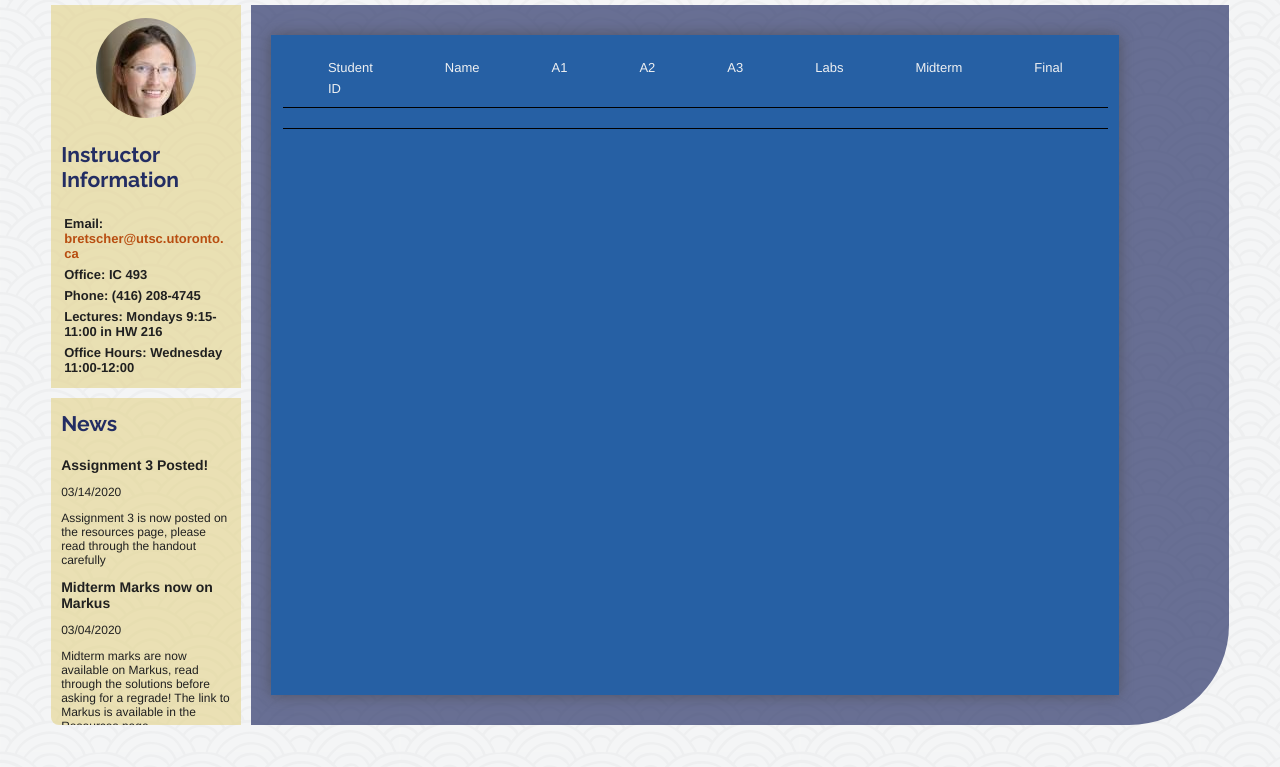
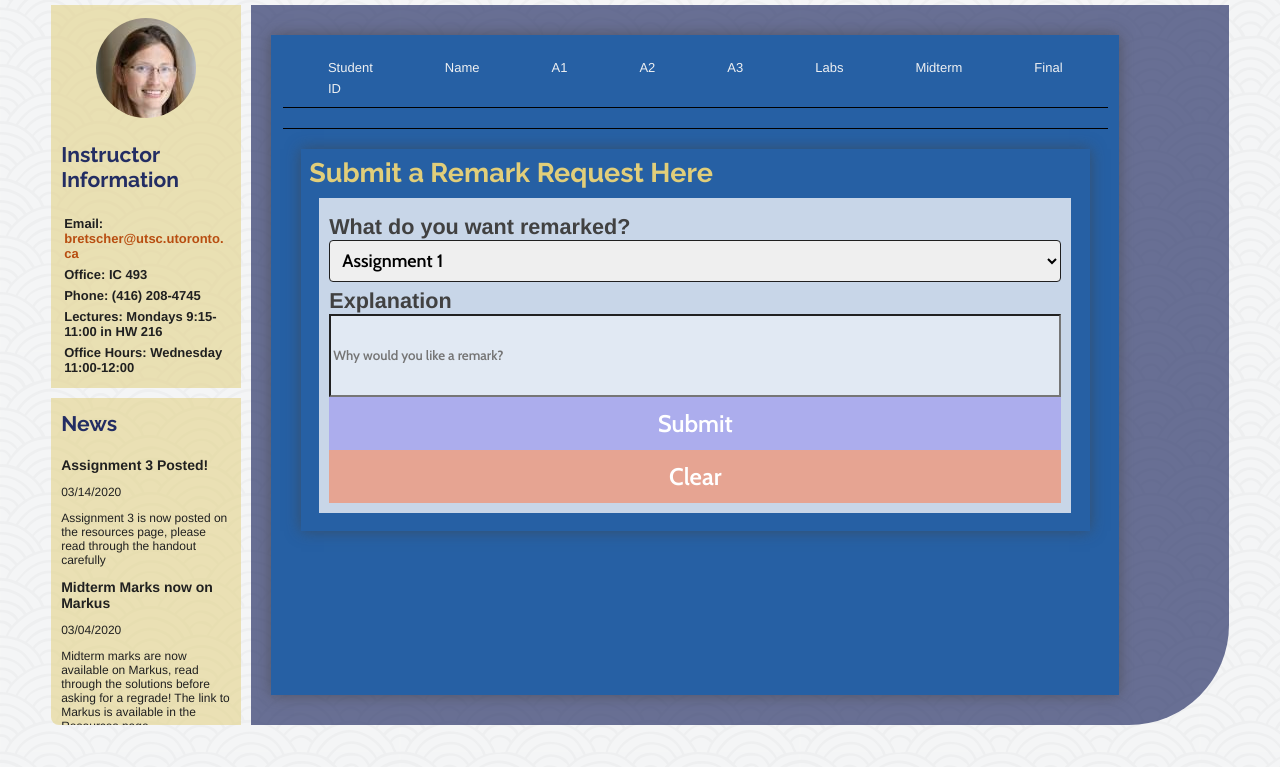
Before and after one commit to ali-imad/cscb20_assignment3, a Flask app: page /marks in a window 1280 px wide. Shown: the part 49-816 px from the top of the page. Run offline with Flask 2, Linux system fonts and the light colour scheme; a user stored in the database is signed in; some web fonts are replaced.

Commit message:
commit on youssef

```diff
--- a/app.py
+++ b/app.py
@@ -117,6 +117,14 @@ def marks():
     student_info = session.get('student_info')
     is_student = session.get('student')
     all_students = session.get('all_students')
+    """
+    if request.form['explanation'] != None:
+        db = get_db()
+        cur = db.cursor()
+        cur.execute("INSERT INTO remarks VALUES (?, ?)", (request.form['remark'], request.form['explanation']))
+        cur.close()
+        db.close()
+    """
     return render_template('marks.html', student_info=student_info, is_student=is_student, all_students=all_students)
 
 
--- a/templates/marks.html
+++ b/templates/marks.html
@@ -155,6 +155,28 @@
                 {% endfor %}
                 {% endif %}
             </div>
+            <div class="content-child">
+            {% if is_student == true %}
+                <h2 class="content-title">Submit a Remark Request Here</h2>
+                <form method="POST" action="/marks"></form>
+                <div id="feedback-form">
+                    <label for="remark">What do you want remarked?</label>
+                    <select id="visitor-category" name="remark">
+                        <option value="a1">Assignment 1</option>
+                        <option value="a2">Assignment 2</option>
+                        <option value="a3">Assignment 3</option>
+                        <option value="midterm">Midterm</option>
+                        <option value="other">Other</option>
+                    </select>
 
+                    <label for="comments">Explanation</label>
+                    <input type="text "id="comments" name="comments" placeholder="Why would you like a remark?" name="explanation" required>
+                    <input type="submit" value="Submit">
+                    <input type="submit" value="Clear">
+                </div>
+                </form>
+            {% else %}
+                <h2 class="content-title">Here are the remark requests submitted by students:</h2>
+            {% endif %}
             </div>
         </div>
```
Also changed, not shown: templates/index.html (+2 -21 lines), login.db.
